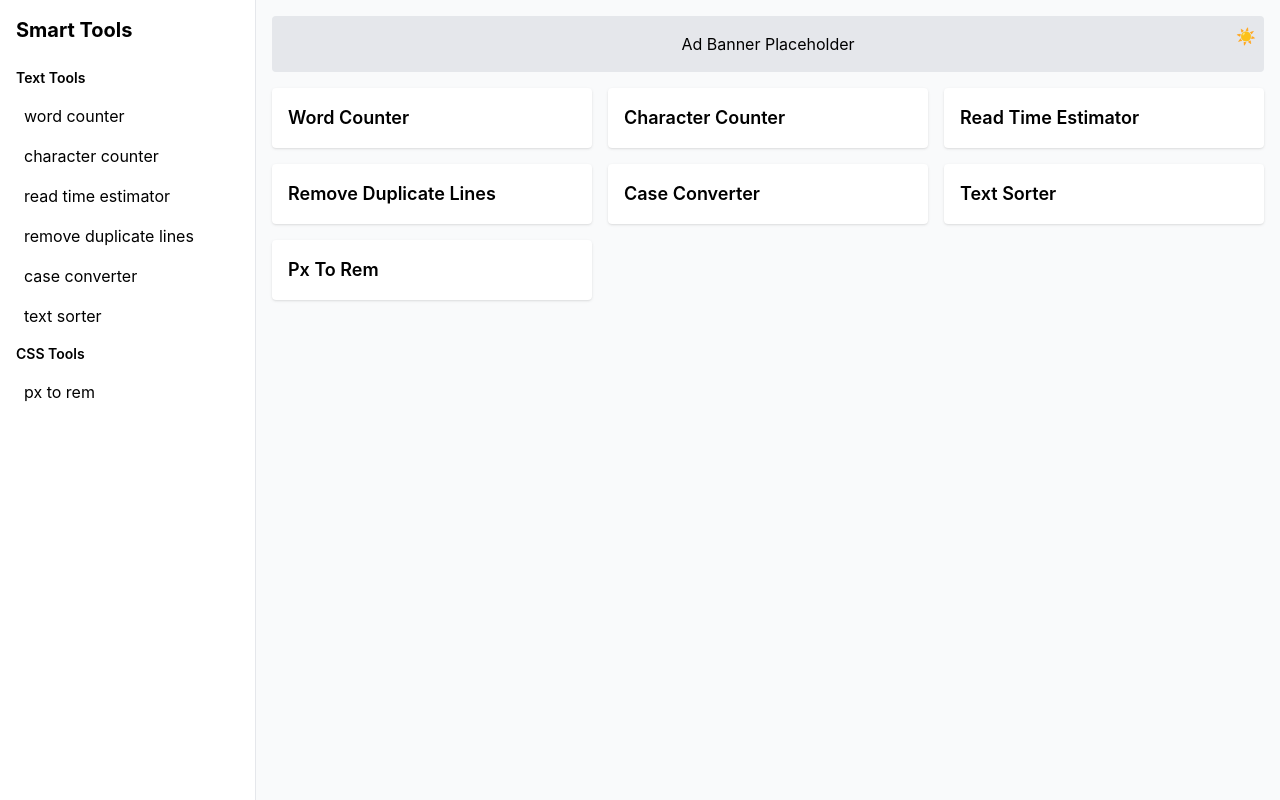
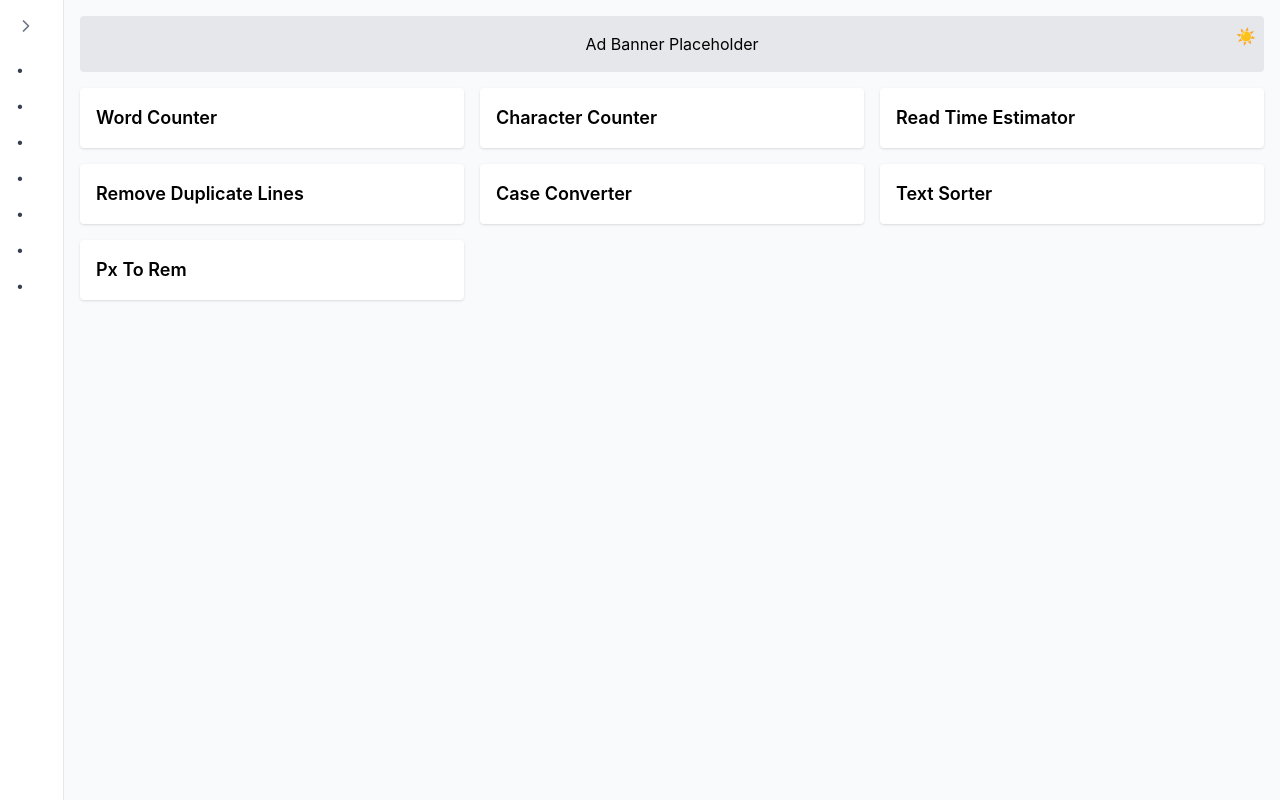
Before and after one commit to abhishekpabba/smart-tools, a React (Create React App) app: page / in a window 1280 px wide. Built offline with nearby package versions, Linux system fonts and the light colour scheme.

Commit message:
Update Sidebar.js

```diff
--- a/src/components/Sidebar.js
+++ b/src/components/Sidebar.js
@@ -1,28 +1,67 @@
-
-import React from 'react';
+import React, { useState } from 'react';
 import { NavLink } from 'react-router-dom';
 import { ToolRoutes } from '../routes/ToolRoutes';
 
 export const Sidebar = () => {
+  const [collapsed, setCollapsed] = useState(true);
   const categories = [...new Set(ToolRoutes.map(t => t.category))];
 
+  const ArrowLeftIcon = (
+    <svg width="20" height="20" viewBox="0 0 24 24" fill="none" stroke="currentColor"
+         strokeWidth="2" strokeLinecap="round" strokeLinejoin="round">
+      <polyline points="15 18 9 12 15 6" />
+    </svg>
+  );
+
+  const ArrowRightIcon = (
+    <svg width="20" height="20" viewBox="0 0 24 24" fill="none" stroke="currentColor"
+         strokeWidth="2" strokeLinecap="round" strokeLinejoin="round">
+      <polyline points="9 18 15 12 9 6" />
+    </svg>
+  );
+
   return (
-    <aside className="w-64 bg-white dark:bg-gray-800 border-r">
-      <div className="p-4 font-bold text-xl">Smart Tools</div>
+    <aside className={`h-screen bg-white dark:bg-gray-800 border-r transition-all duration-300 ${collapsed ? 'w-16' : 'w-64'}`}>
+      <div className="flex items-center justify-between p-4">
+        {!collapsed && <span className="font-bold text-xl">Smart Tools</span>}
+        <button
+          onClick={() => setCollapsed(!collapsed)}
+          className="text-gray-500 hover:text-black dark:text-gray-400 dark:hover:text-white"
+        >
+          {collapsed ? ArrowRightIcon : ArrowLeftIcon}
+        </button>
+      </div>
+
+      <div className="overflow-y-auto">
         {categories.map(cat => (
           <div key={cat}>
-          <div className="px-4 py-2 text-sm font-semibold">{cat}</div>
+            {!collapsed && (
+              <div className="px-4 py-2 text-sm font-semibold text-gray-600 dark:text-gray-300">
+                {cat}
+              </div>
+            )}
             <ul>
               {ToolRoutes.filter(t => t.category === cat).map(route => (
                 <li key={route.path}>
-                <NavLink to={route.path} className="block px-6 py-2 hover:bg-gray-100 dark:hover:bg-gray-700">
-                  {route.path.split('/').pop().replace(/-/g, ' ')}
+                  <NavLink
+                    to={route.path}
+                    className={({ isActive }) =>
+                      `block px-4 py-2 text-sm truncate ${
+                        isActive
+                          ? 'bg-blue-100 dark:bg-blue-900 text-blue-700 dark:text-blue-300'
+                          : 'hover:bg-gray-100 dark:hover:bg-gray-700 text-gray-700 dark:text-gray-300'
+                      }`
+                    }
+                    title={route.path.split('/').pop().replace(/-/g, ' ')}
+                  >
+                    {collapsed ? '•' : route.path.split('/').pop().replace(/-/g, ' ')}
                   </NavLink>
                 </li>
               ))}
             </ul>
           </div>
         ))}
+      </div>
     </aside>
   );
 };
```
Lines whose indentation alone changed are shown as unchanged.
